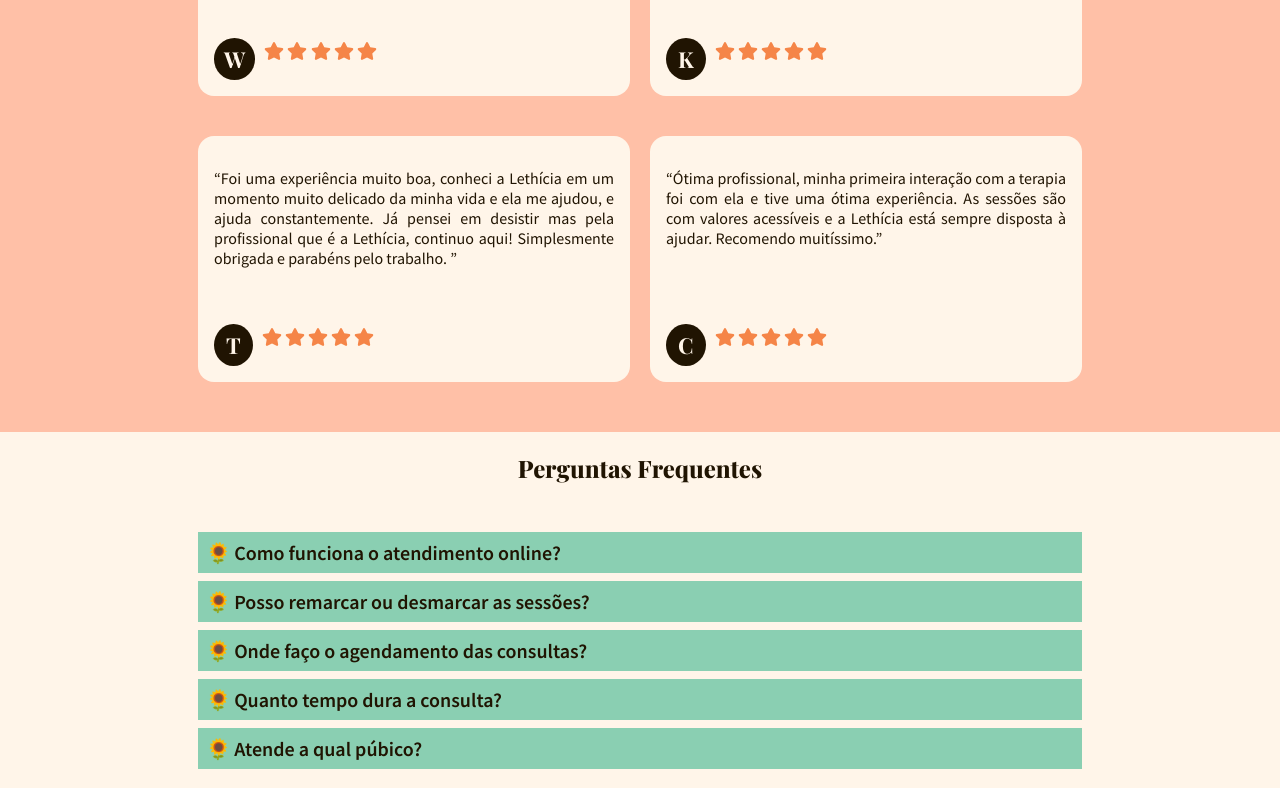
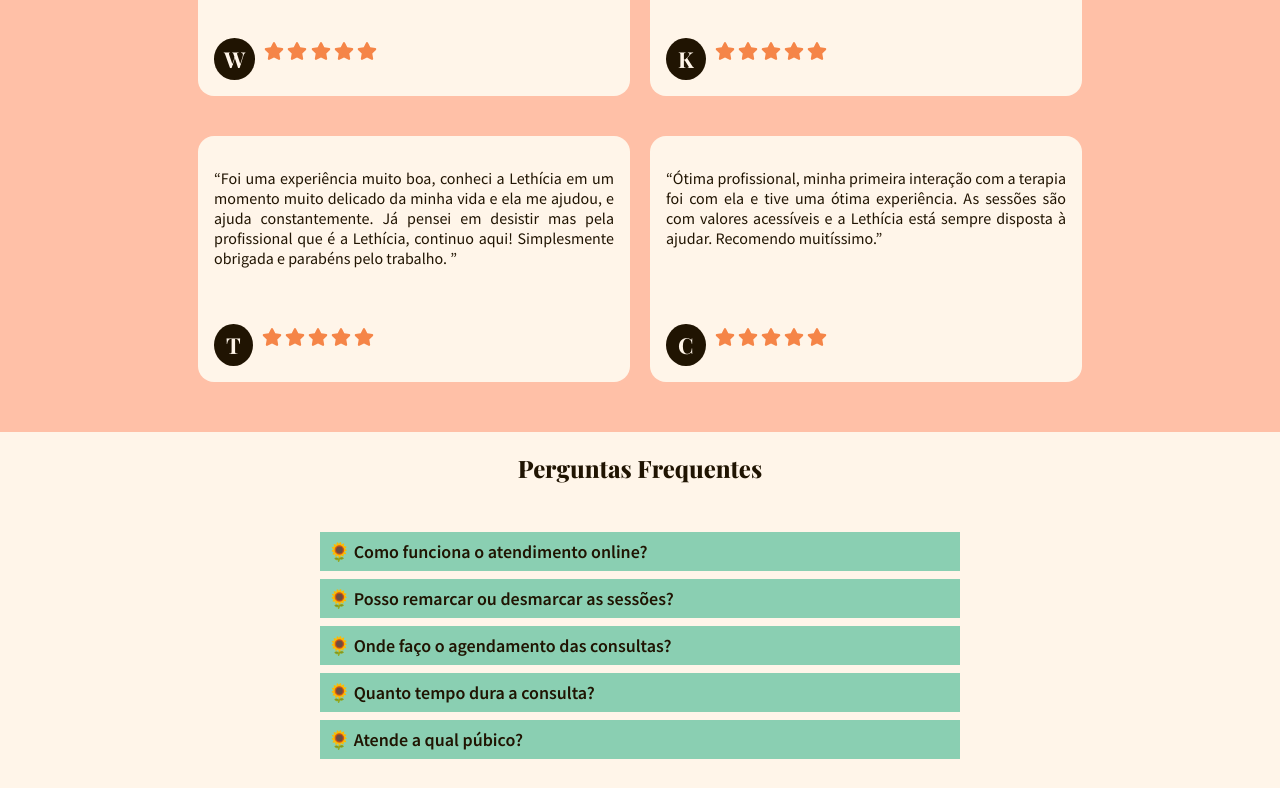
Before and after one commit to santos-vinicius/lethiciafachetti, a React (Vite) app: page / in a window 1280 px wide. Shown: the part 2264-3052 px from the top of the page. Built offline with nearby package versions, Linux system fonts and the light colour scheme.

Commit message:
🐛: ajuste FAQ

```diff
--- a/src/pages/Faq/Faq.jsx
+++ b/src/pages/Faq/Faq.jsx
@@ -17,9 +17,9 @@ const StyledFaq = styled.div`
 
   & div {
     margin: 20px auto;
-    min-width: 420px;
+    min-width: 400px;
     max-width: 884px;
-    width: 90%;
+    width: 50%;
   }
 
   @media (max-width: 530px) and (max-width: 960px) {
@@ -29,7 +29,7 @@ const StyledFaq = styled.div`
 
   & summary {
     cursor: pointer;
-    font-size: 20px;
+    font-size: 18px;
     font-weight: 600;
     padding-top: 0.5rem;
     padding-right: 0.5rem;
@@ -53,7 +53,7 @@ const StyledFaq = styled.div`
   }
 
   & details > p {
-    margin-top: 0.5rem;
+    margin: 0.5rem 0.1rem 0.5rem 0.1rem;
   }
 
 `;
```
